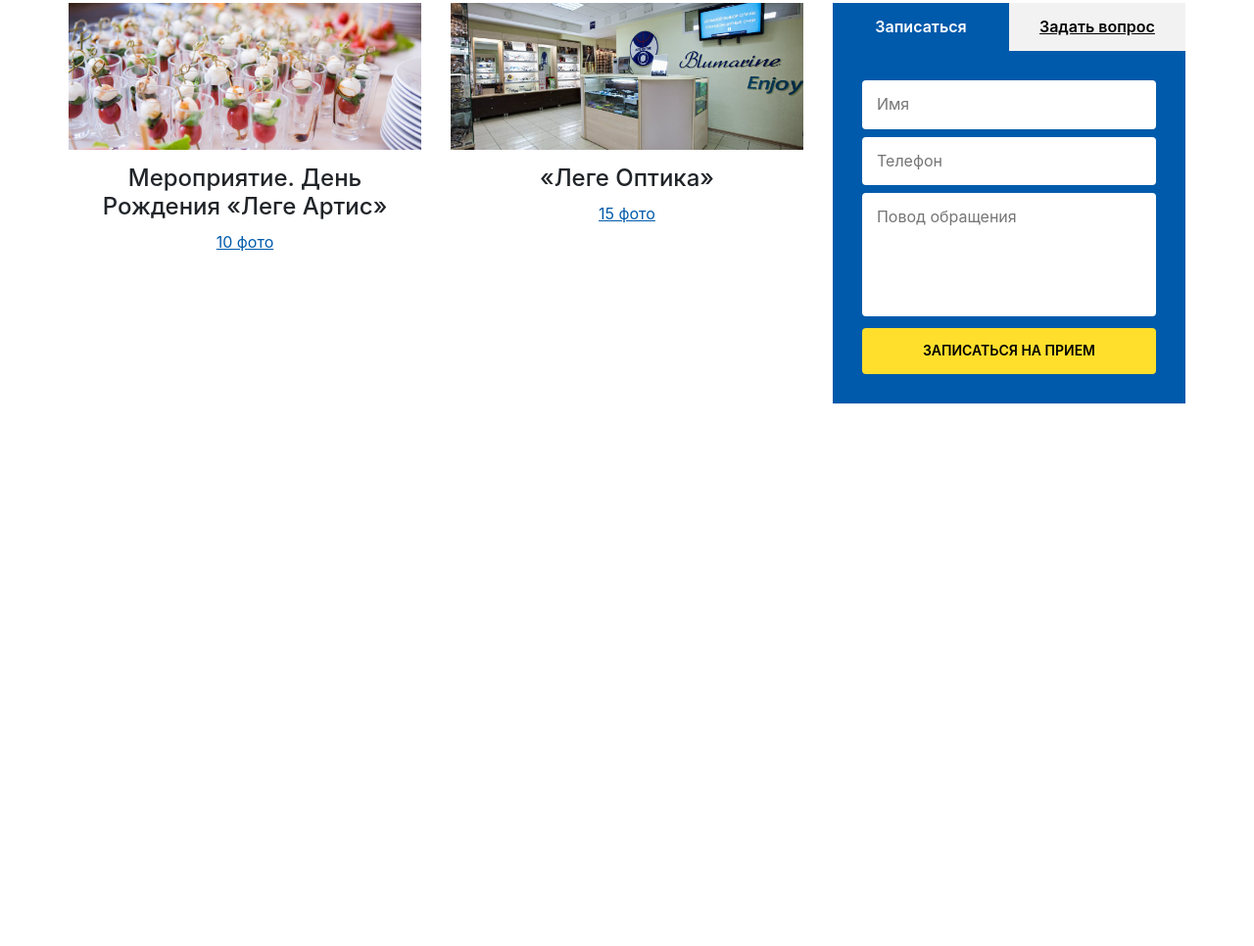
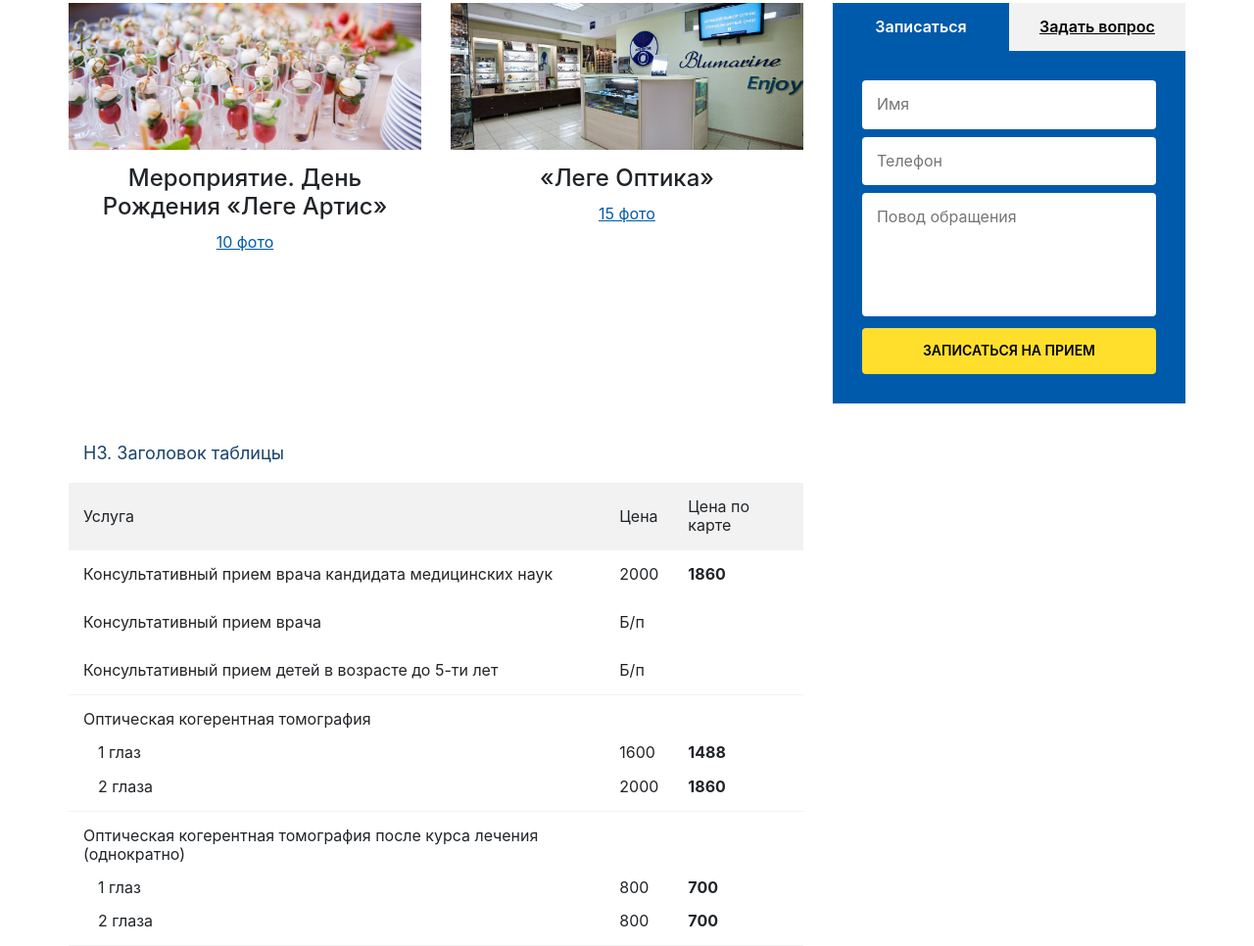
Before and after one commit to artreikan/lege-artis, a website: page index.html in a window 1280 px wide. Shown: the part 2892-3858 px from the top of the page at 98% size. Before the commit the page ends 3344 px from the top, so only its background shows below. Drawn offline with nearby package versions, Linux system fonts and the light colour scheme.

Commit message:
сверстана таблица

```diff
--- a/index.html
+++ b/index.html
@@ -387,7 +387,7 @@
 								Мероприятие. День Рождения
 								«Леге Артис»
 							</h3>
-							<a href="#!" class="news__item-link">10 фото</a>
+							<a href="#" class="news__item-link">10 фото</a>
 						</article>
 						<article class="news__item news__item--big">
 							<div class="news__item-img" style="background-image: url('dist/img/news-3.jpg')" role="img"
@@ -397,7 +397,7 @@
 							<h3 class="news__item-title news__item-title--big">
 								«Леге Оптика»
 							</h3>
-							<a href="#!" class="news__item-link">15 фото</a>
+							<a href="#" class="news__item-link">15 фото</a>
 						</article>
 						<form action="/" method="post" class="form news__form">
 							<div class="form-switcher">
@@ -428,6 +428,84 @@
 				</div>
 			</section>
 			<!-- /.news -->
+
+			<div class="container">
+				<div class="row">
+					<div class="table-wrapper">
+						<h3 class="table-title heading heading--level-3">H3. Заголовок таблицы</h3>
+						<table class="table">
+							<thead class="table__head">
+								<tr class="table__row">
+									<th class="table__cell table__cell--head">Услуга</th>
+									<th class="table__cell table__cell--head">Цена</th>
+									<th class="table__cell table__cell--head">Цена по карте</th>
+								</tr>
+							</thead>
+							<tbody class="table__body">
+								<tr class="table__row">
+									<td class="table__cell">
+										Консультативный прием врача кандидата медицинских наук
+									</td>
+									<td class="table__cell">2000</td>
+									<td class="table__cell"><b>1860</b></td>
+								</tr>
+								<tr class="table__row">
+									<td class="table__cell">
+										Консультативный прием врача
+									</td>
+									<td class="table__cell" colspan="2">Б/п</td>
+								</tr>
+								<tr class="table__row table__row--bordered">
+									<td class="table__cell">
+										Консультативный прием детей в возрасте до 5-ти лет
+									</td>
+									<td class="table__cell" colspan="2">Б/п</td>
+								</tr>
+								<tr class="table__row">
+									<td class="table__cell">
+										Оптическая когерентная томография
+									</td>
+								</tr>
+								<tr class="table__row">
+									<td class="table__cell table__cell--subcell">
+										1 глаз
+									</td>
+									<td class="table__cell">1600</td>
+									<td class="table__cell"><b>1488</b></td>
+								</tr>
+								<tr class="table__row table__row--bordered">
+									<td class="table__cell table__cell--subcell">
+										2 глаза
+									</td>
+									<td class="table__cell">2000</td>
+									<td class="table__cell"><b>1860</b></td>
+								</tr>
+								<tr class="table__row">
+									<td class="table__cell">
+										Оптическая когерентная томография после курса лечения
+										(однократно)
+									</td>
+								</tr>
+								<tr class="table__row">
+									<td class="table__cell table__cell--subcell">
+										1 глаз
+									</td>
+									<td class="table__cell">800</td>
+									<td class="table__cell"><b>700</b></td>
+								</tr>
+								<tr class="table__row table__row--bordered">
+									<td class="table__cell table__cell--subcell">
+										2 глаза
+									</td>
+									<td class="table__cell">800</td>
+									<td class="table__cell"><b>700</b></td>
+								</tr>
+							</tbody>
+						</table>
+					</div>
+				</div>
+			</div>
+			<!-- /.table -->
 		</main>
 		<!-- /.main-content -->
 
--- a/src/scss/_core.scss
+++ b/src/scss/_core.scss
@@ -30,6 +30,10 @@
   @include container;
 }
 
+.row {
+  @include row;
+}
+
 .visually-hidden {
   @include visuallyHidden;
 }
--- /dev/null
+++ b/src/scss/blocks/_table.scss
@@ -0,0 +1,39 @@
+.table-title {
+  margin-left: 15px;
+  margin-bottom: 20px;
+}
+
+.table-wrapper {
+  @include col(8);
+}
+
+.table {
+  width: 100%;
+}
+
+.table__head {
+  background: $secondBgColor;
+}
+
+.table__row {
+  &--bordered {
+    border-bottom: 1px solid $secondBgColor;
+  }
+}
+
+.table__cell {
+  padding: 15px;
+
+  &--head {
+    font-weight: 400;
+  }
+
+  &--subcell {
+    padding-left: 30px;
+
+    &,
+    & ~ .table__cell {
+      padding-top: 0;
+    }
+  }
+}
--- a/src/scss/style.scss
+++ b/src/scss/style.scss
@@ -18,3 +18,4 @@
 @import "blocks/lists";
 @import "blocks/form";
 @import "blocks/news";
+@import "blocks/table";
```
Also changed, not shown: dist/css/style.css.
